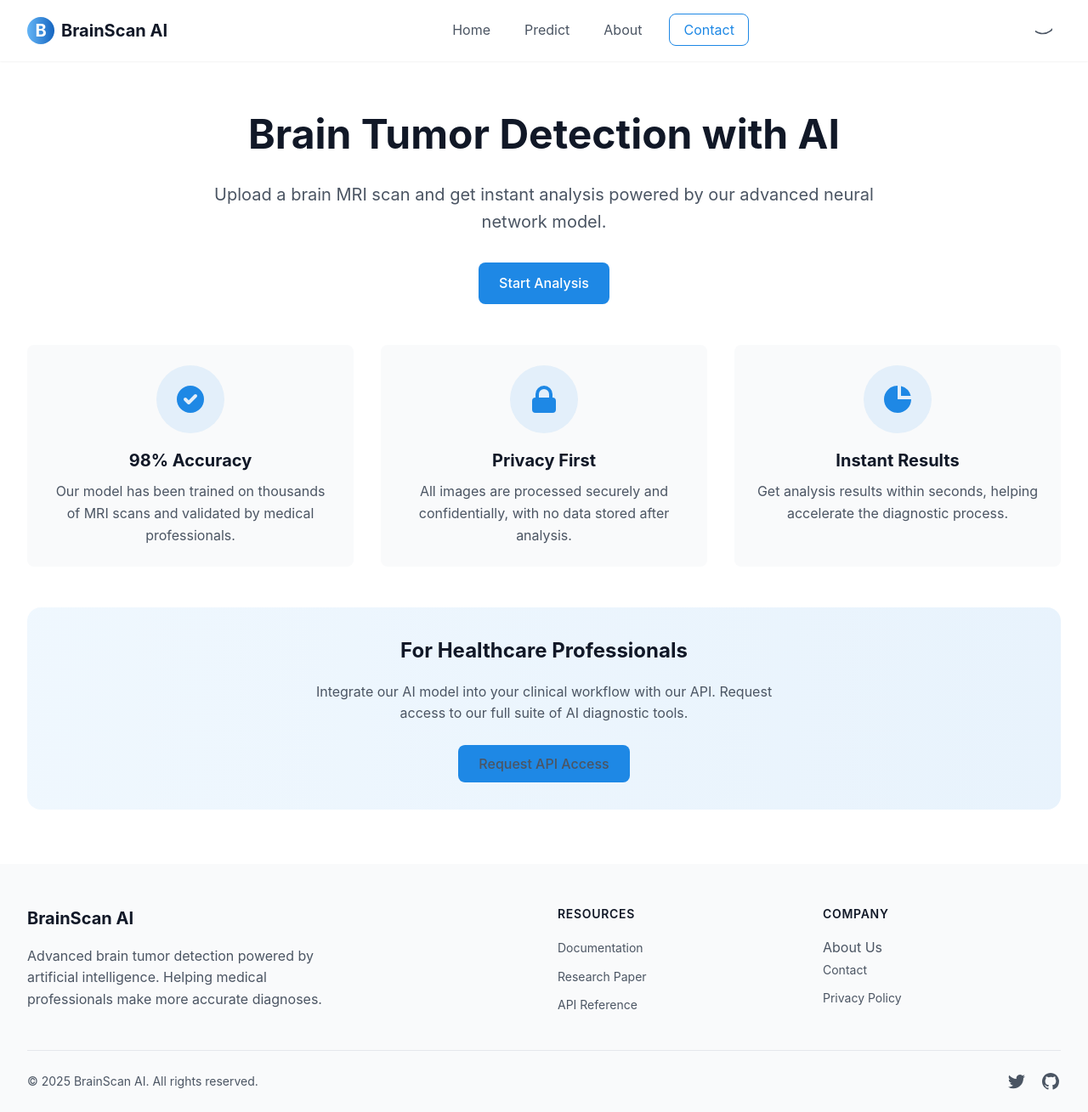
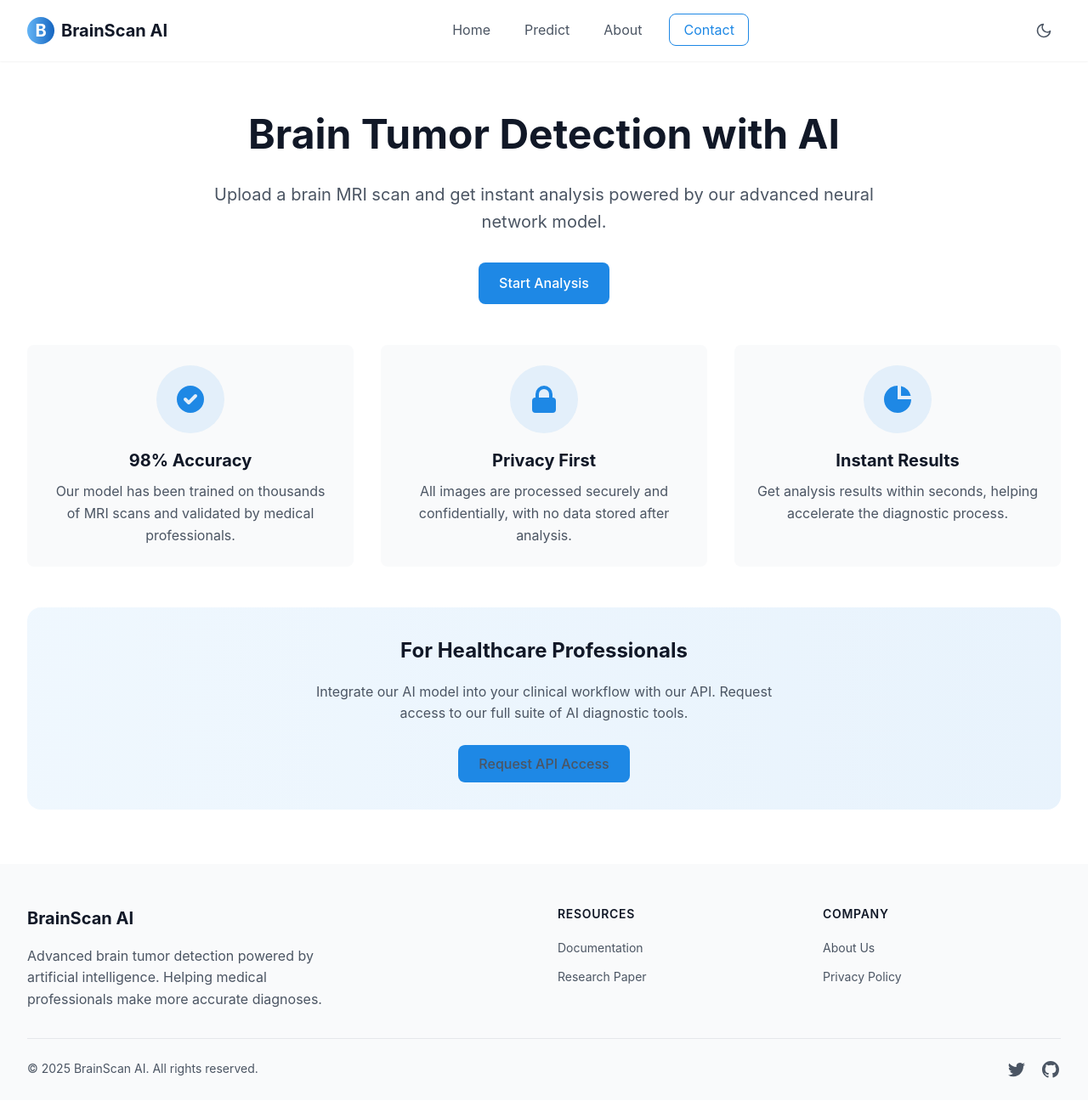
Before and after one commit to Wills17/Brain-Cancer-Prediction, a Flask app: page / in a window 1280 px wide. Shown: the whole page at 85% size. After the commit the page ends 1269 px from the top, so only its background shows below. Run offline with Flask 3, Linux system fonts and the light colour scheme.

Commit message:
Update footer links and improve dark mode icon for better accessibility

```diff
--- a/templates/home.html
+++ b/templates/home.html
@@ -52,7 +52,7 @@
               <line x1="18.36" y1="5.64" x2="19.78" y2="4.22"></line>
             </svg>
             <svg xmlns="http://www.w3.org/2000/svg" viewBox="0 0 24 24" fill="none" stroke="currentColor" stroke-width="2" stroke-linecap="round" stroke-linejoin="round" class="icon moon-icon">
-              <path d="M21 12.79A9 9 0 100-16 8 8 0 0 0 21 12.79z"></path>
+              <path d="M21 12.79A9 9 0 1111.21 3 7 7 0 0021 12.79z"></path>
             </svg>
           </button>
         </div>
@@ -110,7 +110,7 @@
       </div>
     </main>
 
-    <footer>
+   <footer>
       <div class="container">
         <div class="footer-content">
           <div class="footer-info">
@@ -122,17 +122,15 @@
             <div class="footer-column">
               <h4>Resources</h4>
               <ul>
-                <li><a href="#" class="story-link">Documentation</a></li>
-                <li><a href="#" class="story-link">Research Paper</a></li>
-                <li><a href="#" class="story-link">API Reference</a></li>
+                <li><a href="https://github.com/Wills17/Brain-Cancer-Prediction" class="story-link">Documentation</a></li>
+                <li><a href="https://github.com/Wills17/Brain-Cancer-Prediction?tab=readme-ov-file#brain-cancer-prediction" class="story-link">Research Paper</a></li>
               </ul>
             </div>
             <div class="footer-column">
               <h4>Company</h4>
               <ul>
-                <a href="{{ url_for('about') }}" class="story-link">About Us</a>
-                <li><a href="#" class="story-link">Contact</a></li>
-                <li><a href="#" class="story-link">Privacy Policy</a></li>
+                <li><a href="{{ url_for ('about') }}" class="story-link">About Us</a></li>
+                <li><a href="#data-privacy" class="story-link">Privacy Policy</a></li>
               </ul>
             </div>
           </div>
@@ -141,12 +139,12 @@
         <div class="footer-bottom">
           <p>© 2025 BrainScan AI. All rights reserved.</p>
           <div class="social-links">
-            <a href="#" class="social-icon">
+            <a href="https://x.com/Wills_Python" class="social-icon">
               <svg fill="currentColor" viewBox="0 0 24 24" aria-hidden="true">
                 <path d="M8.29 20.251c7.547 0 11.675-6.253 11.675-11.675 0-.178 0-.355-.012-.53A8.348 8.348 0 0022 5.92a8.19 8.19 0 01-2.357.646 4.118 4.118 0 001.804-2.27 8.224 8.224 0 01-2.605.996 4.107 4.107 0 00-6.993 3.743 11.65 11.65 0 01-8.457-4.287 4.106 4.106 0 001.27 5.477A4.072 4.072 0 012.8 9.713v.052a4.105 4.105 0 003.292 4.022 4.095 4.095 0 01-1.853.07 4.108 4.108 0 003.834 2.85A8.233 8.233 0 012 18.407a11.616 11.616 0 006.29 1.84" />
               </svg>
             </a>
-            <a href="#" class="social-icon">
+            <a href="https://github.com/Wills17" class="social-icon">
               <svg fill="currentColor" viewBox="0 0 24 24" aria-hidden="true">
                 <path fill-rule="evenodd" d="M12 2C6.477 2 2 6.484 2 12.017c0 4.425 2.865 8.18 6.839 9.504.5.092.682-.217.682-.483 0-.237-.008-.868-.013-1.703-2.782.605-3.369-1.343-3.369-1.343-.454-1.158-1.11-1.466-1.11-1.466-.908-.62.069-.608.069-.608 1.003.07 1.531 1.032 1.531 1.032.892 1.53 2.341 1.088 2.91.832.092-.647.35-1.088.636-1.338-2.22-.253-4.555-1.113-4.555-4.951 0-1.093.39-1.988 1.029-2.688-.103-.253-.446-1.272.098-2.65 0 0 .84-.27 2.75 1.026A9.564 9.564 0 0112 6.844c.85.004 1.705.115 2.504.337 1.909-1.296 2.747-1.027 2.747-1.027.546 1.379.202 2.398.1 2.651.64.7 1.028 1.595 1.028 2.688 0 3.848-2.339 4.695-4.566 4.943.359.309.678.92.678 1.855 0 1.338-.012 2.419-.012 2.747 0 .268.18.58.688.482A10.019 10.019 0 0022 12.017C22 6.484 17.522 2 12 2z" clip-rule="evenodd" />
               </svg>
@@ -155,5 +153,6 @@
         </div>
       </div>
     </footer>
+
   </body>
 </html>
```
